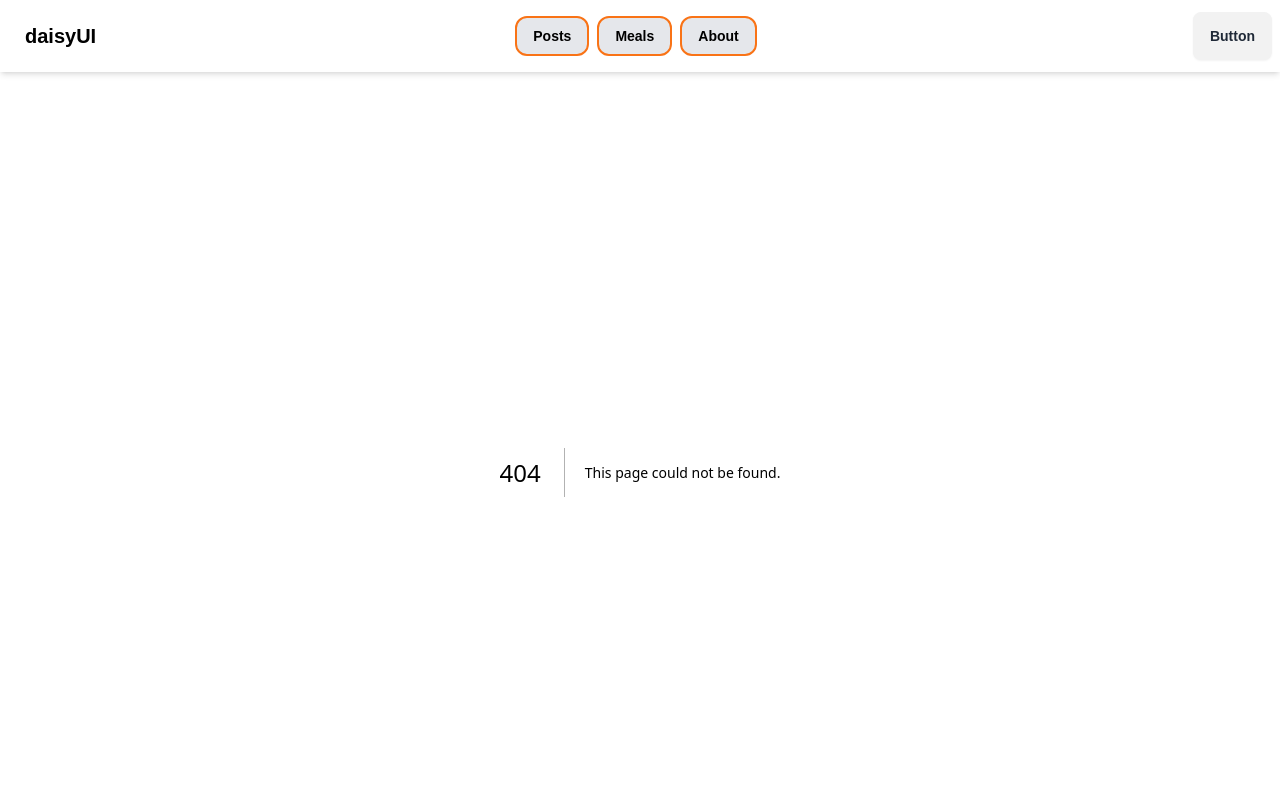
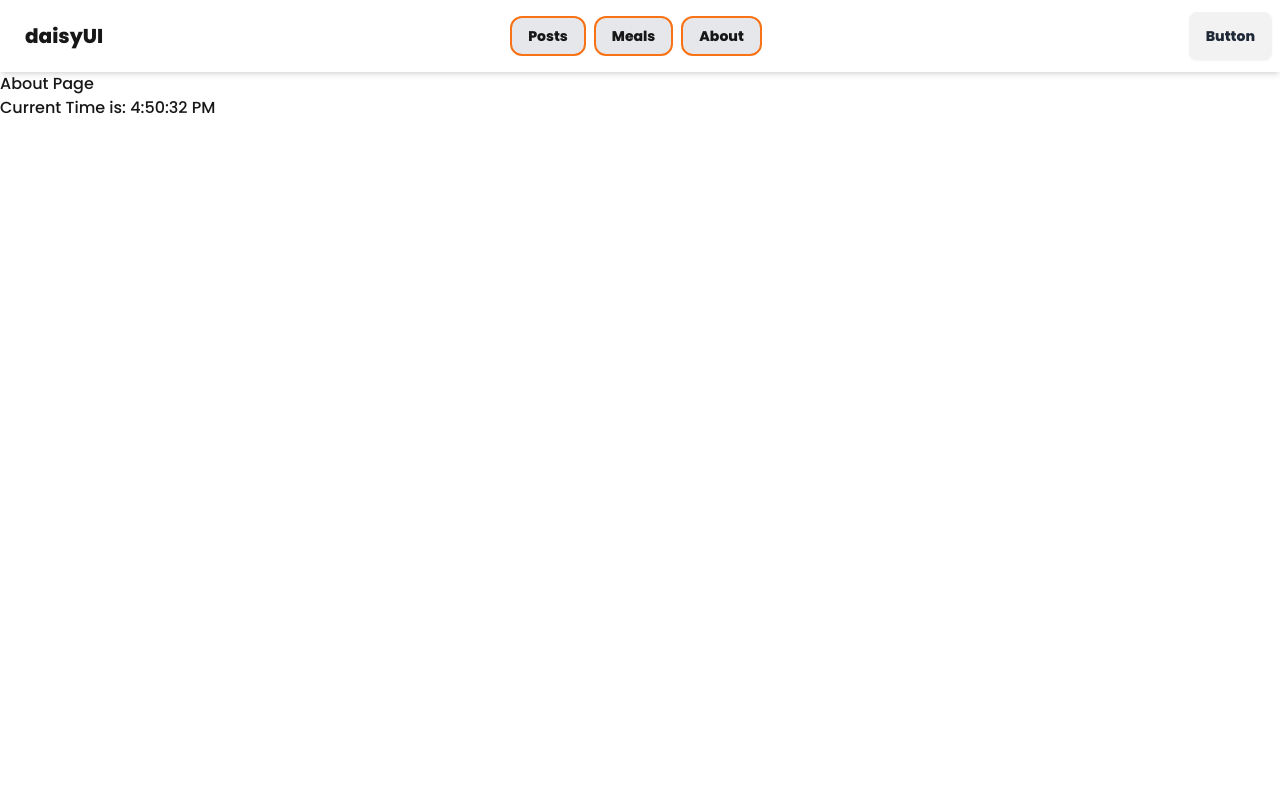
Before and after one commit to Arif-Islam21/next-free-code-camp, a Next.js app: page /about in a window 1280 px wide. Before the commit this address had no page. Shown: the top 800 px of the page. Built offline with nearby package versions, Linux system fonts and the light colour scheme.

Commit message:
cache behavior not understood

```diff
--- /dev/null
+++ b/app/about/page.js
@@ -0,0 +1,17 @@
+const getTime = async () => {
+  const res = await fetch(`http://localhost:3000/time`, { cache: "no-store" });
+  const data = await res.json();
+  return data.currentTime;
+};
+
+const page = async () => {
+  const currentTime = await getTime();
+  return (
+    <div>
+      <h2>About Page</h2>
+      <h2>Current Time is: {currentTime}</h2>
+    </div>
+  );
+};
+
+export default page;
--- a/app/layout.js
+++ b/app/layout.js
@@ -1,4 +1,4 @@
-import { Geist, Geist_Mono } from "next/font/google";
+import { Geist, Geist_Mono, Poppins } from "next/font/google";
 import "./globals.css";
 import Navbar from "./components/Navbar";
 import Footer from "./components/Footer";
@@ -13,6 +13,8 @@ const geistMono = Geist_Mono({
   subsets: ["latin"],
 });
 
+const poppins = Poppins({ weight: ["100", "500", "800"], subsets: ["latin"] });
+
 export const metadata = {
   title: {
     default: "Next Hero",
@@ -25,7 +27,7 @@ export default function RootLayout({ children }) {
   return (
     <html lang="en">
       <body
-        className={`${geistSans.variable} ${geistMono.variable} antialiased`}
+        className={`${geistSans.variable} ${poppins.className} ${geistMono.variable} antialiased`}
       >
         <Navbar />
         <div className="min-h-[calc(100vh-70px)]">{children}</div>
--- /dev/null
+++ b/app/time/route.js
@@ -0,0 +1,5 @@
+export async function GET() {
+  return Response.json({
+    currentTime: new Date().toLocaleTimeString(),
+  });
+}
```
